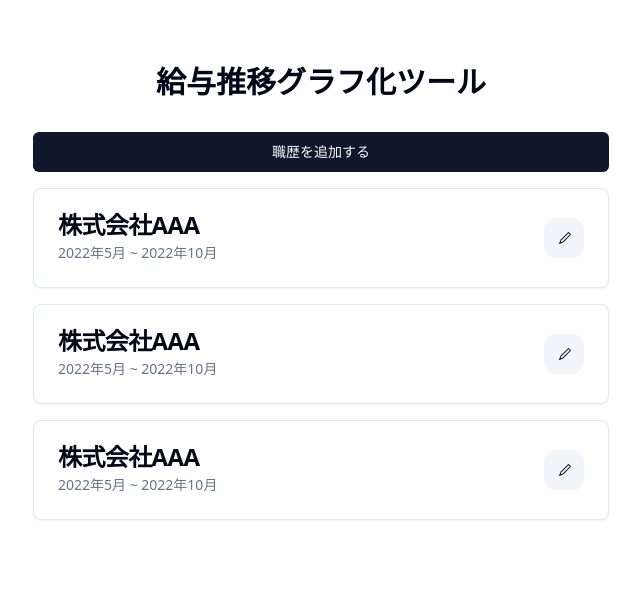
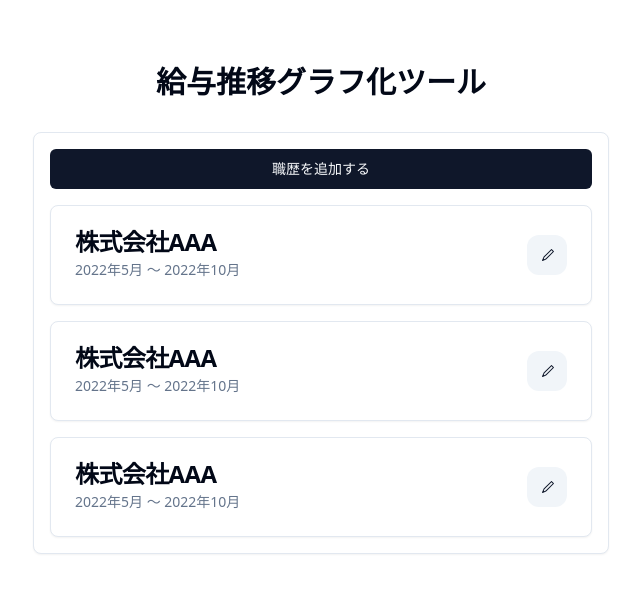
Before and after one commit to money-flows/salary-flows-lite, a React (Vite) app: page / in a window 1280 px wide. Shown: the top 592 px of the page, without its empty margins (319-959 px from the left). Built offline with nearby package versions, Linux system fonts and the light colour scheme.

Commit message:
fix: career card ui

```diff
--- a/src/App.tsx
+++ b/src/App.tsx
@@ -6,6 +6,7 @@ import {
   useEditCareerDialog,
   useNewCareerDialog,
 } from "@/components/career-dialog";
+import { Card } from "./components/ui/card";
 
 function App() {
   const { onOpen: onNewCareerDialogOpen } = useNewCareerDialog();
@@ -15,7 +16,7 @@ function App() {
     <main className="mx-auto flex min-h-screen w-full max-w-[40rem] flex-col gap-8 px-8 pt-16">
       <h1 className="text-center text-3xl font-bold">給与推移グラフ化ツール</h1>
 
-      <div className="flex flex-col space-y-4">
+      <Card className="flex flex-col space-y-4 p-4">
         <Button variant="default" onClick={onNewCareerDialogOpen}>
           職歴を追加する
         </Button>
@@ -40,7 +41,7 @@ function App() {
           endMonth="2022年10月"
           onEdit={onEditCareerDialogOpen}
         />
-      </div>
+      </Card>
 
       <NewCareerDialog />
       <EditCareerDialog />
--- a/src/components/career-card.tsx
+++ b/src/components/career-card.tsx
@@ -22,7 +22,7 @@ export function CareerCard({
           {companyName}
         </h3>
         <div className="text-muted-foreground text-sm">
-          {`${startMonth} ~ ${endMonth}`}
+          {`${startMonth} 〜 ${endMonth}`}
         </div>
       </div>
       <Button
```
